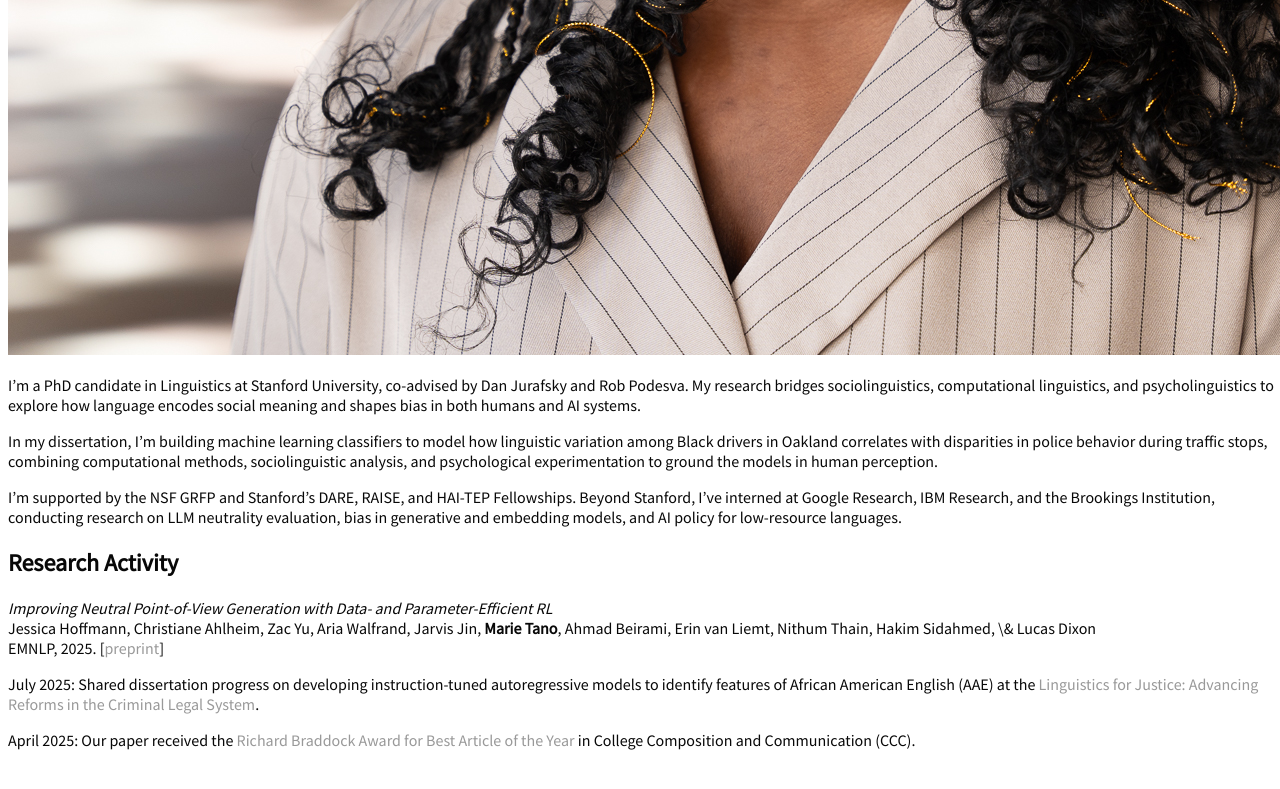
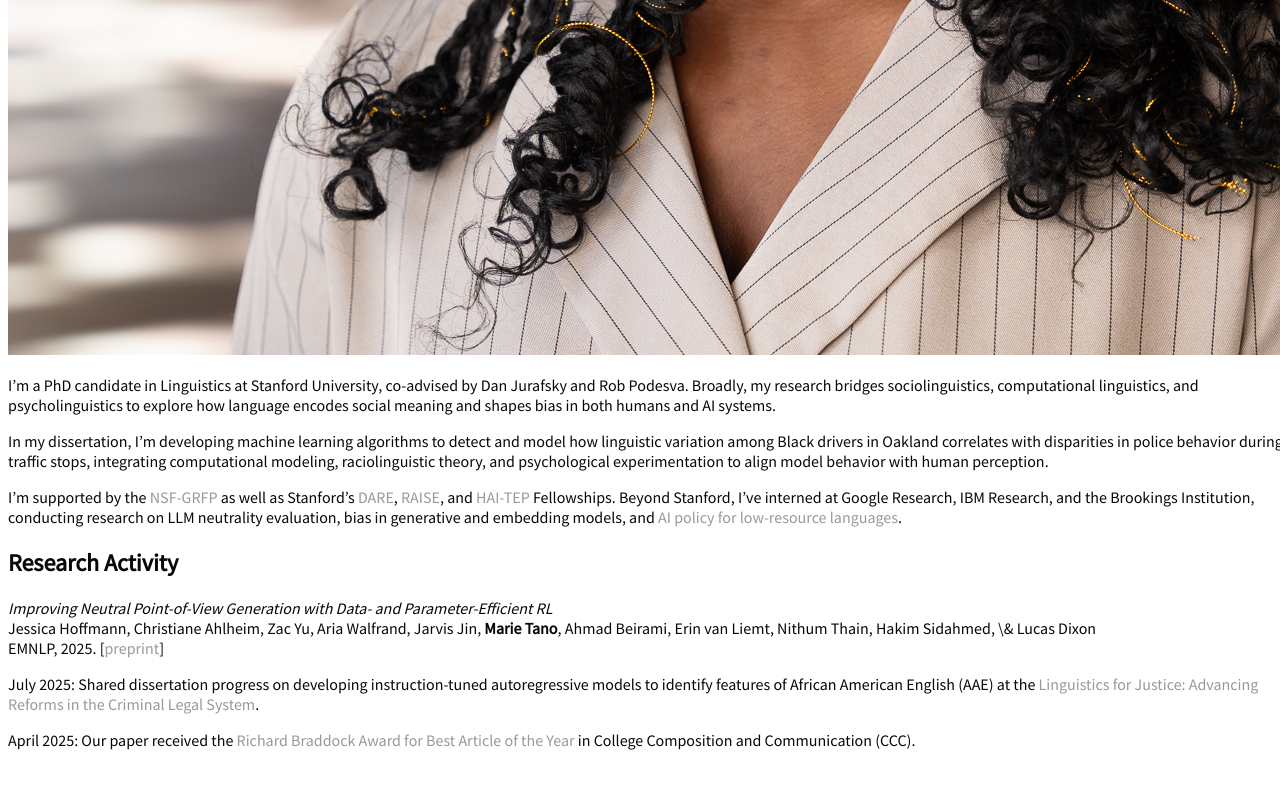
Before and after one commit to mariemmanue/mariemmanue, a Jekyll site: the page built from index.md, in a window 1280 px wide and 900 px high, scrolled down 1209 px. Shown: the top 789 px of the window. Built offline with Jekyll 4.4.1, drawn with Linux system fonts in a browser that asks for light colours.

Commit message:
Update index.md

```diff
--- a/index.md
+++ b/index.md
@@ -4,11 +4,11 @@ title: Marie Tano
 ---
 <img class="profile-picture" src="imgs/me.jpg">
 
-I’m a PhD candidate in Linguistics at Stanford University, co-advised by Dan Jurafsky and Rob Podesva. My research bridges sociolinguistics, computational linguistics, and psycholinguistics to explore how language encodes social meaning and shapes bias in both humans and AI systems.
+I’m a PhD candidate in Linguistics at Stanford University, co-advised by Dan Jurafsky and Rob Podesva. Broadly, my research bridges sociolinguistics, computational linguistics, and psycholinguistics to explore how language encodes social meaning and shapes bias in both humans and AI systems.
 
-In my dissertation, I’m building machine learning classifiers to model how linguistic variation among Black drivers in Oakland correlates with disparities in police behavior during traffic stops, combining computational methods, sociolinguistic analysis, and psychological experimentation to ground the models in human perception.
+In my dissertation, I’m developing machine learning algorithms to detect and model how linguistic variation among Black drivers in Oakland correlates with disparities in police behavior during traffic stops, integrating computational modeling, raciolinguistic theory, and psychological experimentation to align model behavior with human perception.
 
-I’m supported by the NSF GRFP and Stanford’s DARE, RAISE, and HAI-TEP Fellowships. Beyond Stanford, I’ve interned at Google Research, IBM Research, and the Brookings Institution, conducting research on LLM neutrality evaluation, bias in generative and embedding models, and AI policy for low-resource languages.
+I’m supported by the [NSF-GRFP](https://www.pomona.edu/news/2023/05/03-eleven-pomona-college-students-and-alumni-awarded-nsf-graduate-research-fellowships) as well as Stanford’s [DARE]([https://linguistics.stanford.edu/news/tano-awarded-dare-fellowship](https://vpge.stanford.edu/fellowships-funding/dare/fellows/2025)), [RAISE](https://vpge.stanford.edu/fellowships-funding/raise/fellows/2023), and [HAI-TEP](https://hai.stanford.edu/policy/student-opportunities/tech-ethics-policy-fellowships) Fellowships. Beyond Stanford, I’ve interned at Google Research, IBM Research, and the Brookings Institution, conducting research on LLM neutrality evaluation, bias in generative and embedding models, and [AI policy for low-resource languages](https://www.brookings.edu/articles/closing-the-gap-a-call-for-more-inclusive-language-technologies/).
 
 ## Research Activity
 *Improving Neutral Point-of-View Generation with Data- and Parameter-Efficient RL*<br>
```
